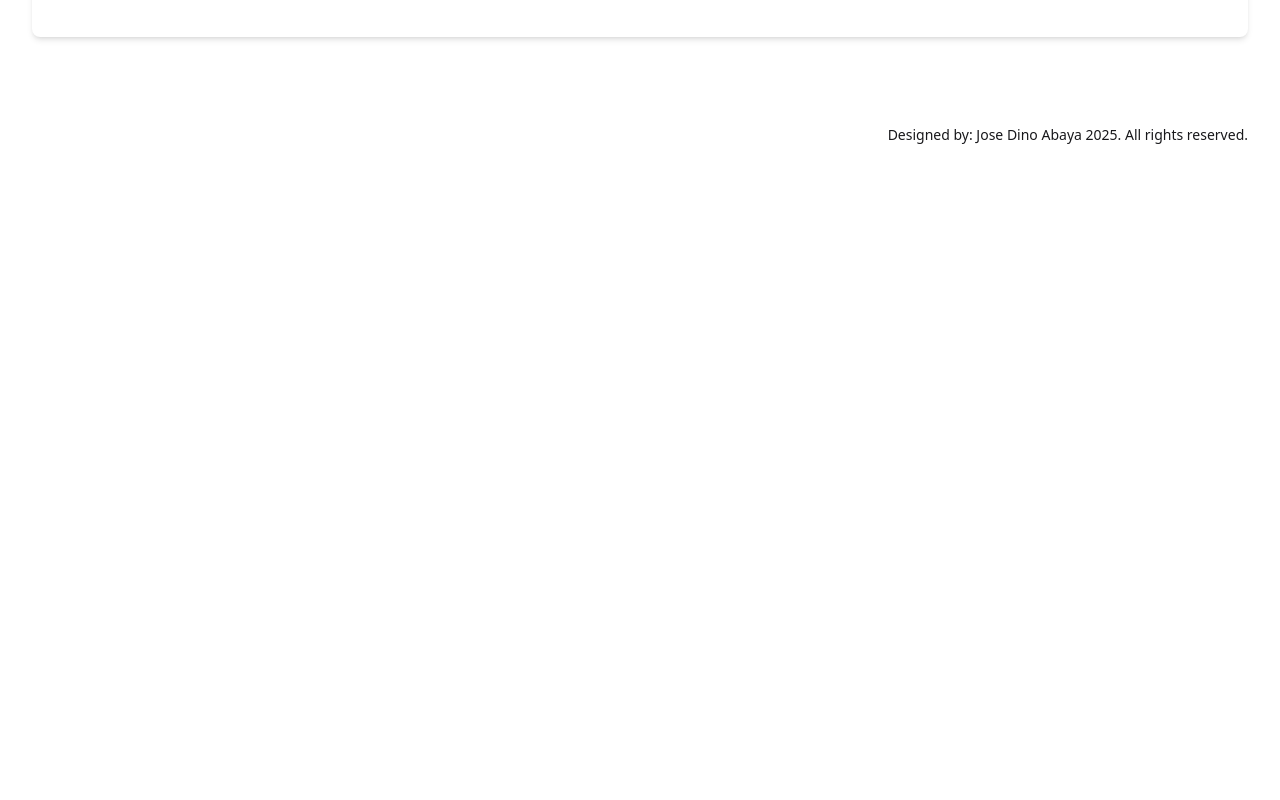
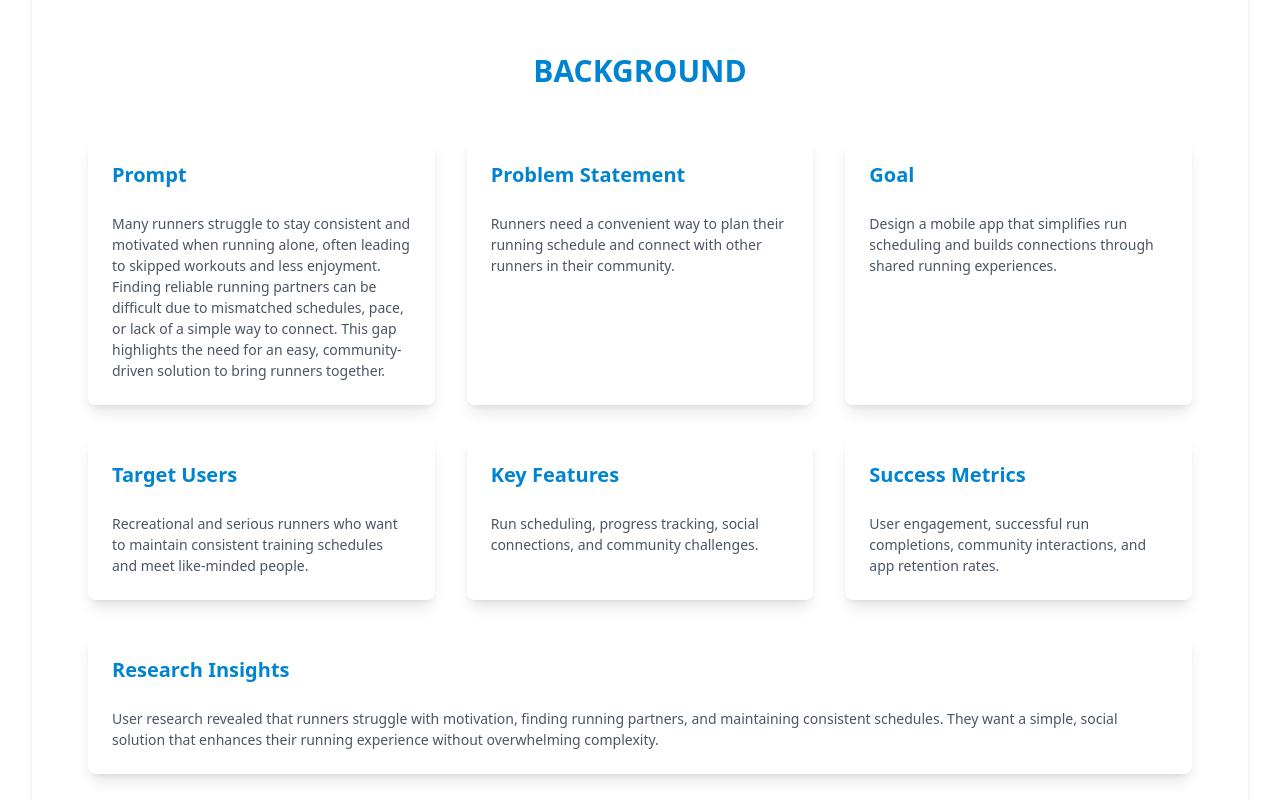
Before and after one commit to oniids13/pace-pal-portfolio-page, a React (Vite) app: page / in a window 1280 px wide. Shown: the part 920-1720 px from the top of the page. Before the commit the page ends 1089 px from the top, so only its background shows below. Built offline with nearby package versions, Linux system fonts and the light colour scheme; some icons are missing.

Commit message:
fix Background component

```diff
--- a/src/components/Body.jsx
+++ b/src/components/Body.jsx
@@ -1,11 +1,13 @@
 import Heading from "./body_content/Heading";
+import Background from "./body_content/Background";
 
 const Body = () => {
   return (
     <div className="container mx-auto px-4 sm:px-6 lg:px-8">
       <div className="card bg-base-100 shadow-md">
-        <div className="card-body">
+        <div className="card-body mx-auto">
           <Heading />
+          <Background />
         </div>
       </div>
     </div>
--- /dev/null
+++ b/src/components/body_content/Background.jsx
@@ -0,0 +1,84 @@
+const Background = () => {
+  return (
+    <div className="max-w-7xl mx-auto px-4 sm:px-6 lg:px-8 py-8">
+      <h1 className="text-sky-600 text-3xl font-bold mb-12 text-center">
+        BACKGROUND
+      </h1>
+
+      <div className="grid grid-cols-1 md:grid-cols-2 lg:grid-cols-3 gap-8">
+        {/* Row 1 */}
+        <div className="bg-white p-6 rounded-lg shadow-lg">
+          <h2 className="text-sky-600 text-xl font-bold mb-6">Prompt</h2>
+          <p className="text-gray-600">
+            Many runners struggle to stay consistent and motivated when running
+            alone, often leading to skipped workouts and less enjoyment. Finding
+            reliable running partners can be difficult due to mismatched
+            schedules, pace, or lack of a simple way to connect. This gap
+            highlights the need for an easy, community-driven solution to bring
+            runners together.
+          </p>
+        </div>
+
+        <div className="bg-white p-6 rounded-lg shadow-lg">
+          <h2 className="text-sky-600 text-xl font-bold mb-6">
+            Problem Statement
+          </h2>
+          <p className="text-gray-600">
+            Runners need a convenient way to plan their running schedule and
+            connect with other runners in their community.
+          </p>
+        </div>
+
+        <div className="bg-white p-6 rounded-lg shadow-lg">
+          <h2 className="text-sky-600 text-xl font-bold mb-6">Goal</h2>
+          <p className="text-gray-600">
+            Design a mobile app that simplifies run scheduling and builds
+            connections through shared running experiences.
+          </p>
+        </div>
+
+        {/* Row 2 */}
+        <div className="bg-white p-6 rounded-lg shadow-lg">
+          <h2 className="text-sky-600 text-xl font-bold mb-6">Target Users</h2>
+          <p className="text-gray-600">
+            Recreational and serious runners who want to maintain consistent
+            training schedules and meet like-minded people.
+          </p>
+        </div>
+
+        <div className="bg-white p-6 rounded-lg shadow-lg">
+          <h2 className="text-sky-600 text-xl font-bold mb-6">Key Features</h2>
+          <p className="text-gray-600">
+            Run scheduling, progress tracking, social connections, and community
+            challenges.
+          </p>
+        </div>
+
+        <div className="bg-white p-6 rounded-lg shadow-lg">
+          <h2 className="text-sky-600 text-xl font-bold mb-6">
+            Success Metrics
+          </h2>
+          <p className="text-gray-600">
+            User engagement, successful run completions, community interactions,
+            and app retention rates.
+          </p>
+        </div>
+
+        {/* Row 3 */}
+        <div className="bg-white p-6 rounded-lg shadow-lg md:col-span-2 lg:col-span-3">
+          <h2 className="text-sky-600 text-xl font-bold mb-6">
+            Research Insights
+          </h2>
+          <p className="text-gray-600">
+            User research revealed that runners struggle with motivation,
+            finding running partners, and maintaining consistent schedules. They
+            want a simple, social solution that enhances their running
+            experience without overwhelming complexity.
+          </p>
+        </div>
+      </div>
+    </div>
+  );
+};
+
+export default Background;
```
